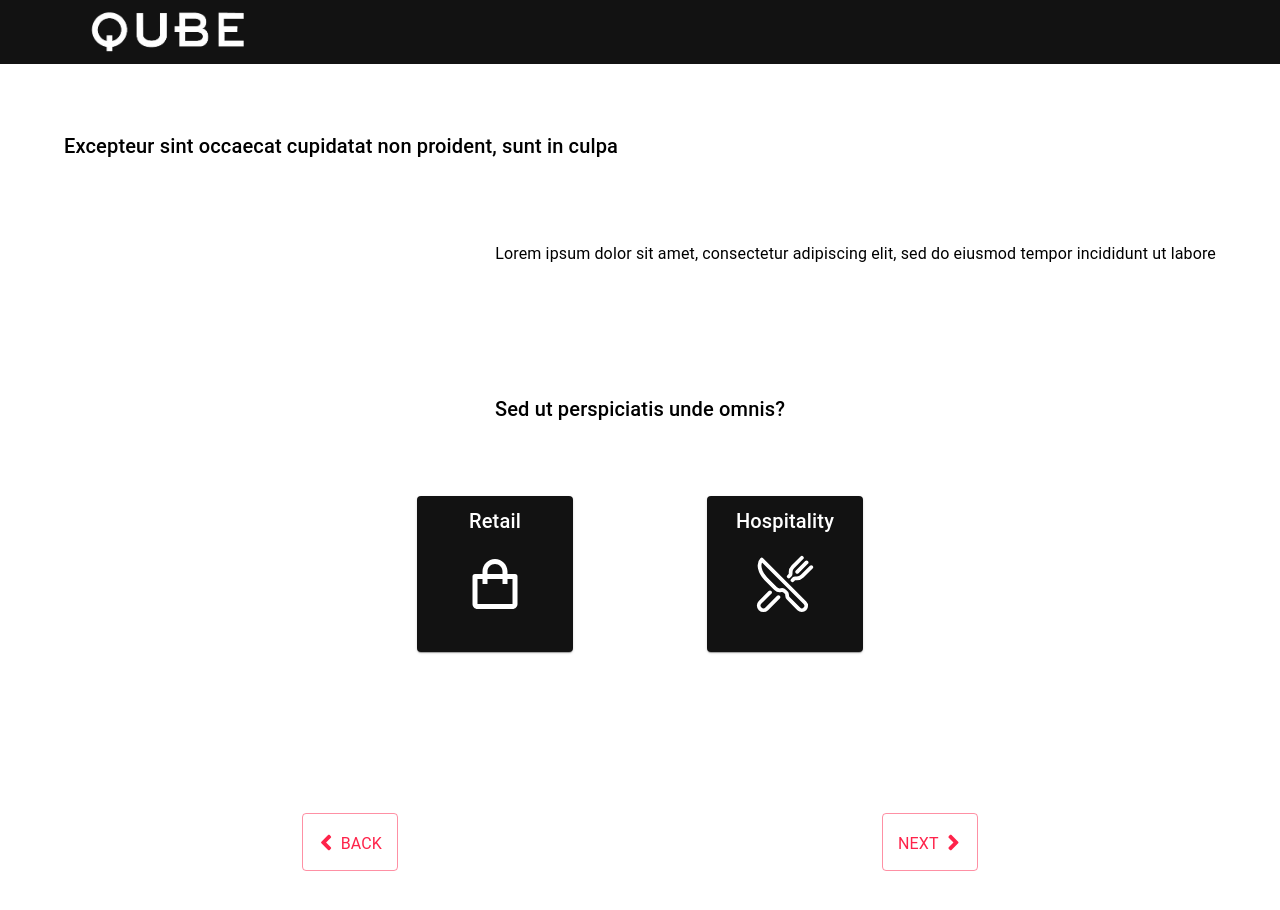
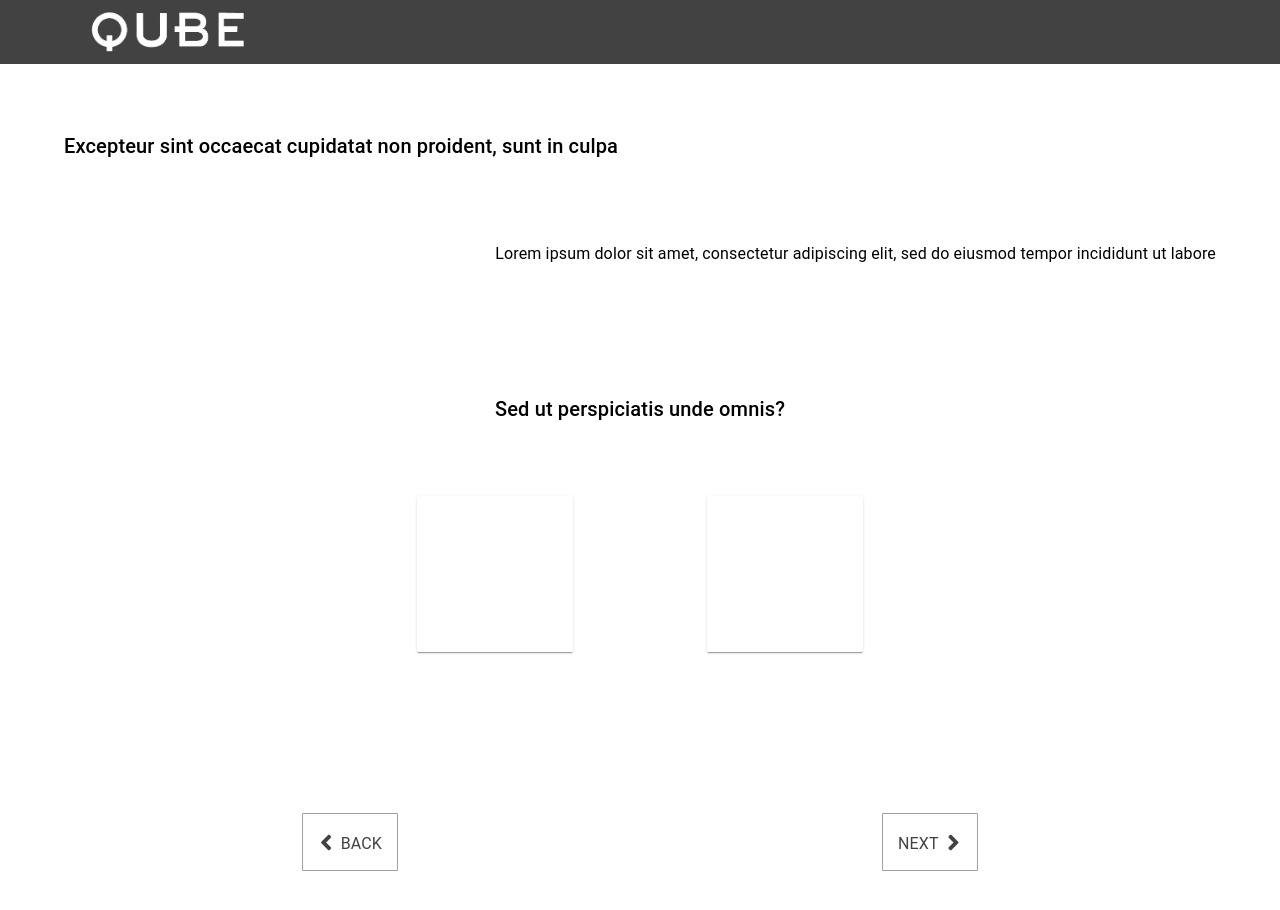
Before and after one commit to aaronzor/epos-questionnaire-mern, a React (Create React App) app in the folder frontend/: page /q1 in a window 1280 px wide. Shown: the top 910 px of the page. Built offline with nearby package versions, Linux system fonts and the light colour scheme.

Commit message:
Global state pushing result

```diff
--- a/frontend/src/App.js
+++ b/frontend/src/App.js
@@ -9,13 +9,29 @@ import QuestionFour from './Pages/QuestionFour';
 import QuestionFive from './Pages/QuestionFive';
 import Layout from './components/Layout';
 import Landing from './Pages/Landing';
+import UserDetails from './Pages/UserDetails';
+import EndPage from './Pages/EndPage';
 
 const darkMode = createTheme({
     palette: {
-        mode: 'dark',
+        type: 'dark',
         primary: {
-            main: '#fe234a'
+            main: '#424242',
+            light: '#6d6d6d',
+            dark: '#1b1b1b'
+        },
+        secondary: {
+            main: '#4a148c',
+            light: '#7c43bd',
+            dark: '#12005e'
+        },
+        text: {
+            primary: '#ffffff',
+            secondary: '#ffffff'
         }
+    },
+    shape: {
+        borderRadius: 1
     }
 });
 
@@ -31,6 +47,8 @@ const App = () => {
                         <Route path='/q3' component={QuestionThree} />
                         <Route path='/q4' component={QuestionFour} />
                         <Route path='/q5' component={QuestionFive} />
+                        <Route path='/userdetails' component={UserDetails} />
+                        <Route path='/endpage' component={EndPage} />
                     </Switch>
                 </Layout>
             </Router>
--- a/frontend/src/Pages/QuestionFive.js
+++ b/frontend/src/Pages/QuestionFive.js
@@ -33,7 +33,7 @@ const QuestionThree = () => {
                 sx={{ position: 'relative', bottom: -400 }}
             >
                 <NavButton link='/q4' variant='back' />
-                <NavButton link='/q6' variant='next' />
+                <NavButton link='/userdetails' variant='next' />
             </Stack>
         </Stack>
     );
--- a/frontend/src/Pages/QuestionOne.js
+++ b/frontend/src/Pages/QuestionOne.js
@@ -4,8 +4,6 @@ import { Typography, Grid, Stack } from '@mui/material';
 import { BiShoppingBag } from 'react-icons/bi';
 import { IoRestaurantOutline } from 'react-icons/io5';
 import NavButton from '../components/NavButton';
-
-import { setOne } from '../features/result';
 
 const QuestionOne = () => {
     return (
@@ -50,7 +48,7 @@ const QuestionOne = () => {
                 sx={{ position: 'relative', bottom: 0 }}
             >
                 <NavButton link='/' variant='back' />
-                <NavButton link='/q2' variant='next' setter={setOne} />
+                <NavButton link='/q2' variant='next' />
             </Stack>
         </Stack>
     );
--- a/frontend/src/components/GridItem.js
+++ b/frontend/src/components/GridItem.js
@@ -55,7 +55,7 @@ const GridItem = (props) => {
             >
                 <Card
                     className={clicked && classes.customBorder}
-                    elevation='0'
+                    elevation={0}
                     sx={{
                         width: '100%',
                         height: '100%',
--- a/frontend/src/components/NavButton.js
+++ b/frontend/src/components/NavButton.js
@@ -3,14 +3,20 @@ import { Button, Typography } from '@mui/material';
 import { FaAngleRight, FaAngleLeft } from 'react-icons/fa';
 import { Link } from 'react-router-dom';
 import { useDispatch, useSelector } from 'react-redux';
+import { clearCurrentAnswer } from '../features/currentAnswer';
+
+import { pushCurrentAnswer } from '../features/result';
 
 const NavButton = (props) => {
-    // const dispatch = useDispatch();
-    // const currentAnswer = useSelector((state) => state.currentAnswer.value);
+    const dispatch = useDispatch();
+    const currentAnswer = useSelector((state) => state.currentAnswer);
+    console.log(currentAnswer);
 
-    // const clickHandler = () => {
-    //     dispatch(props.setter(currentAnswer));
-    // };
+    const clickHandler = () => {
+        Promise.resolve(dispatch(pushCurrentAnswer(currentAnswer))).then(
+            dispatch(clearCurrentAnswer([]))
+        );
+    };
 
     if (props.variant === 'next') {
         return (
@@ -23,7 +29,7 @@ const NavButton = (props) => {
                 <Button
                     variant='outlined'
                     disableElevation
-                    // onClick={clickHandler}
+                    onClick={clickHandler}
                     sx={{ height: '58px', width: '96px' }}
                 >
                     <Typography paddingRight='10%' marginTop='5%'>
--- a/frontend/src/features/result.js
+++ b/frontend/src/features/result.js
@@ -3,58 +3,19 @@ import { createSlice } from '@reduxjs/toolkit';
 export const resultSlice = createSlice({
     name: 'result',
     initialState: {
-        value: [
-            {
-                answerOne: ''
-            },
-            {
-                answerTwo: ''
-            },
-            {
-                answerThree: ''
-            },
-            {
-                answerFour: ''
-            },
-            {
-                answerFive: ''
-            },
-            {
-                answerSix: {
-                    userName: '',
-                    userEmail: '',
-                    userPhone: ''
-                }
-            }
-        ]
+        value: []
     },
     reducers: {
-        setOne: (state, action) => {
-            state.value.answerOne = action.payload;
-        },
-        setTwo: (state, action) => {
-            state.value.answerTwo = action.payload;
-        },
-        setThree: (state, action) => {
-            state.value.answerThree = action.payload;
-        },
-        setFour: (state, action) => {
-            state.value.answerFour = action.payload;
-        },
-        setFive: (state, action) => {
-            state.value.answerFive = action.payload;
-        },
-        setSix: (state, action) => {
-            state.value.answerSix = action.payload;
+        pushCurrentAnswer: (state, { payload }) => {
+            if (payload !== { value: [] }) {
+                state.value.push(payload);
+            }
+
+            return state;
         }
     }
 });
 
-export const { setOne } = resultSlice.actions;
-export const { setTwo } = resultSlice.actions;
-export const { setThree } = resultSlice.actions;
-export const { setFour } = resultSlice.actions;
-export const { setFive } = resultSlice.actions;
-export const { setSix } = resultSlice.actions;
+export const { pushCurrentAnswer } = resultSlice.actions;
 
 export default resultSlice.reducer;
```
Also changed, not shown: frontend/src/Pages/EndPage.js (added), frontend/src/Pages/UserDetails.js (added).
